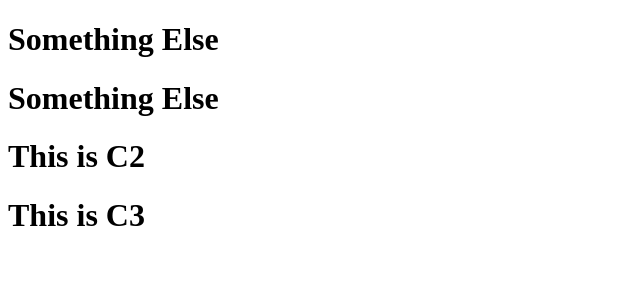
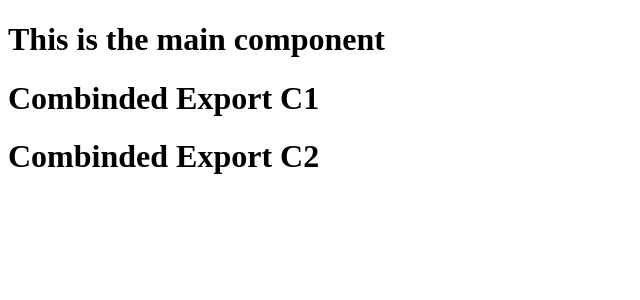
Before and after one commit to itskheila/my-react-app, a React (Vite) app: page / in a window 1280 px wide. Shown: the top 300 px of the page, without its empty margins (0-640 px from the left). Built offline with nearby package versions, Linux system fonts and the light colour scheme.

Commit message:
updated combined export

```diff
--- /dev/null
+++ b/src/Exports/CombinedExport.jsx
@@ -0,0 +1,16 @@
+function C1() {
+  return <h1>Combinded Export C1</h1>;
+}
+
+function C2() {
+  return <h1>Combinded Export C2</h1>;
+}
+
+function MainComponent() {
+  return <h1>This is the main component</h1>;
+}
+
+// combined default and Named
+//NAMED
+export { C1, C2 };
+export default MainComponent;
--- a/src/Exports/NamedExports.jsx
+++ b/src/Exports/NamedExports.jsx
@@ -25,4 +25,5 @@ function Component3() {
 }
 
 //NAMED--> HAS TO MATCH
+//{}-<Object
 export { Component1, Component2, Component3 };
--- a/src/main.jsx
+++ b/src/main.jsx
@@ -4,13 +4,15 @@ import { createRoot } from "react-dom/client";
 import CatsAndDogs from "./Exports/MyFile";
 
 // {}->NAME IS REQUIRED
+// Destructure
 import { Component3, Component2 } from "./Exports/NamedExports";
+
+import MainComponent, { C1, C2 } from "./Exports/CombinedExport";
 
 createRoot(document.getElementById("root")).render(
   <StrictMode>
-    <CatsAndDogs></CatsAndDogs>
-    <CatsAndDogs />
-    <Component2 />
-    <Component3 />
+    <MainComponent />
+    <C1 />
+    <C2 />
   </StrictMode>
 );
```
